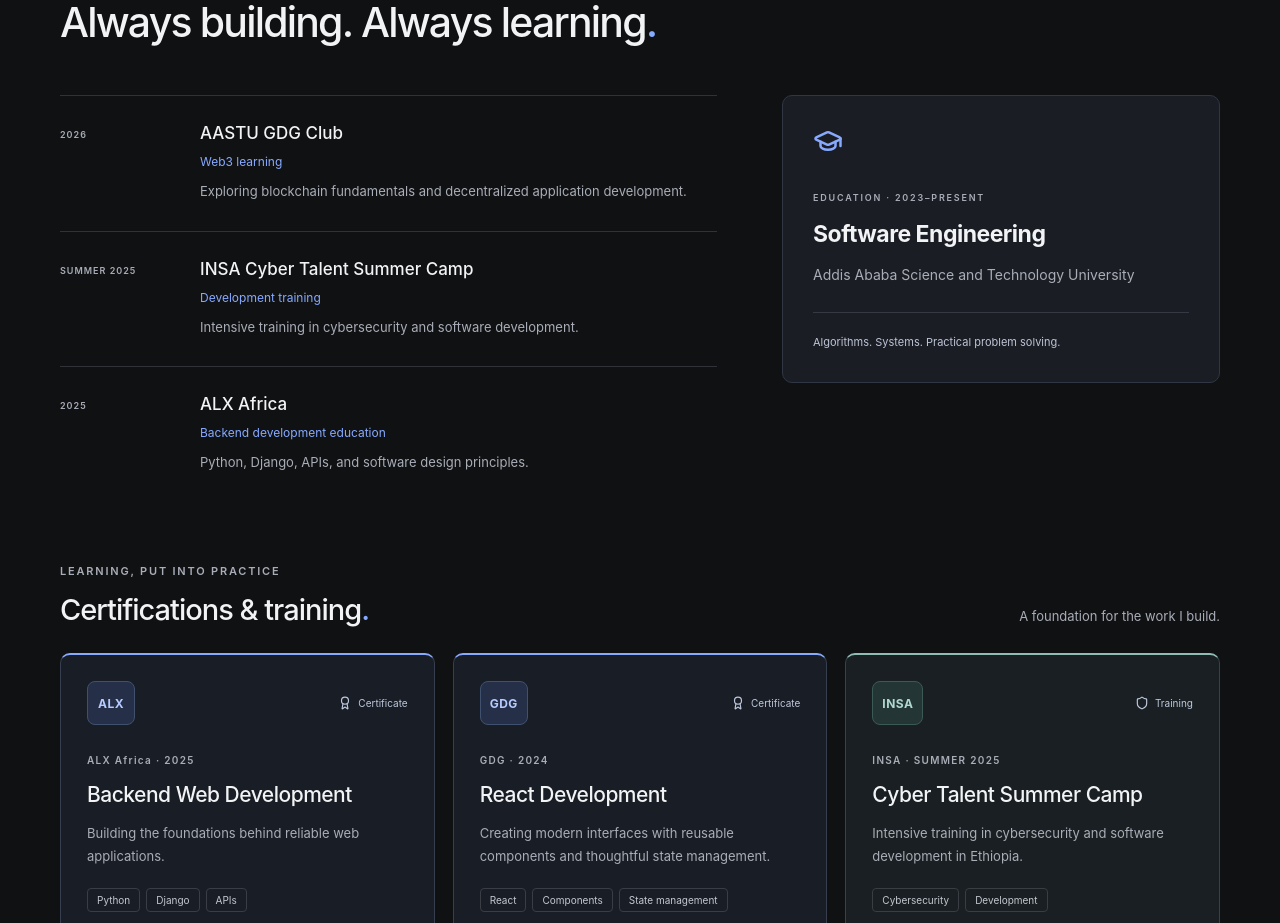
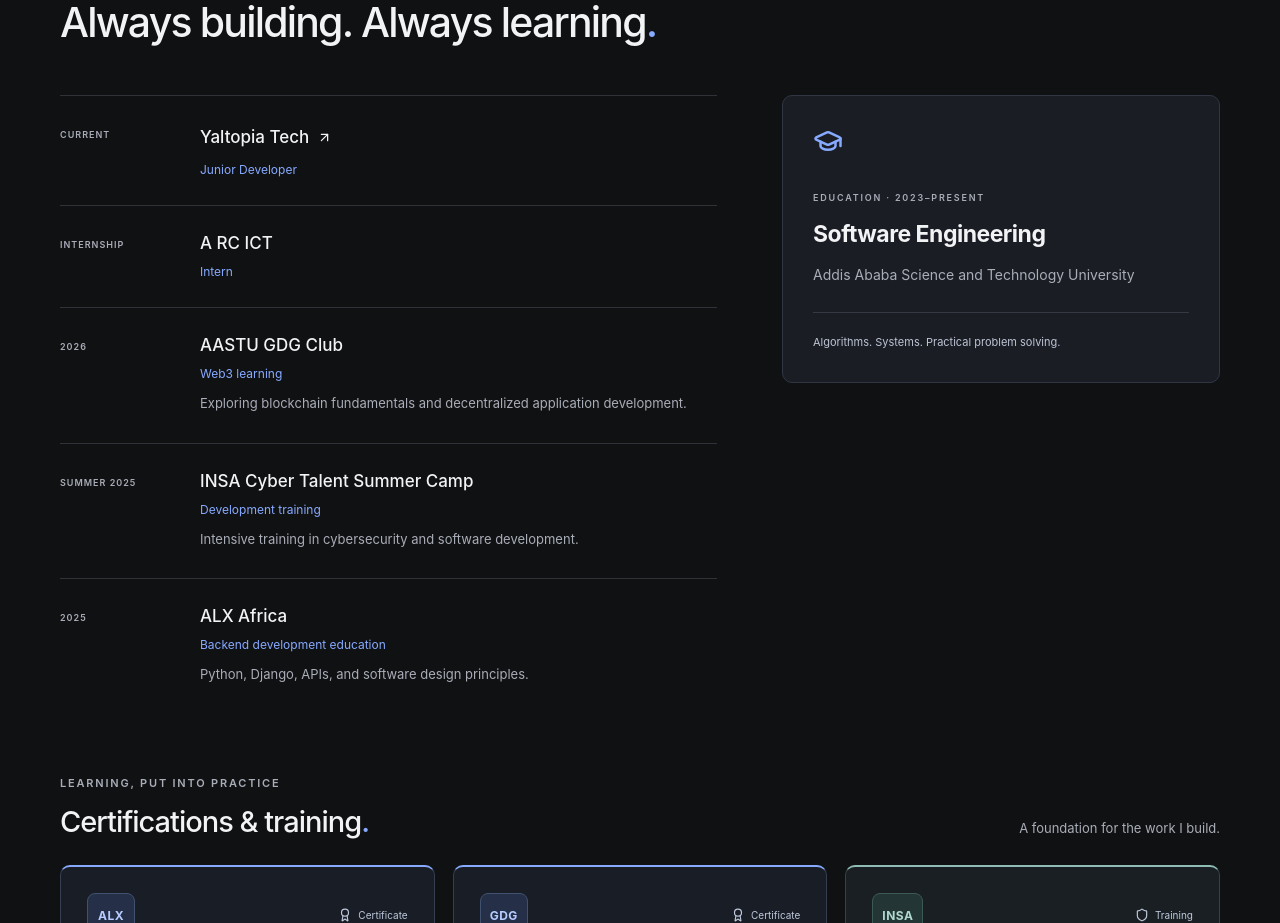
Before and after one commit to Abdurazakm/portfolio, a React (Vite) app: page / in a window 1280 px wide. Shown: the part 3480-4403 px from the top of the page. Built offline with nearby package versions, Linux system fonts and the light colour scheme.

Commit message:
Add Yaltopia Tech junior developer and A RC ICT internship roles

```diff
--- a/src/components/Experience.jsx
+++ b/src/components/Experience.jsx
@@ -1,4 +1,4 @@
-import { Award, Eye, GraduationCap, Plus, Shield } from "lucide-react";
+import { ArrowUpRight, Award, Eye, GraduationCap, Plus, Shield } from "lucide-react";
 import { certificates } from "../certificates";
 import { CertificateViewer } from "./CertificateViewer";
 
@@ -10,6 +10,17 @@ const otherCertificateCount = otherCertificates.reduce(
 );
 
 const experience = [
+  {
+    period: "CURRENT",
+    title: "Yaltopia Tech",
+    role: "Junior Developer",
+    website: "https://www.yaltopiatech.com/",
+  },
+  {
+    period: "INTERNSHIP",
+    title: "A RC ICT",
+    role: "Intern",
+  },
   {
     period: "2026",
     title: "AASTU GDG Club",
@@ -49,9 +60,23 @@ export function Experience() {
             <article className="timeline-item" key={item.title}>
               <p className="eyebrow">{item.period}</p>
               <div>
-                <h3>{item.title}</h3>
+                <h3>
+                  {item.website ? (
+                    <a
+                      className="experience-company-link"
+                      href={item.website}
+                      target="_blank"
+                      rel="noreferrer"
+                      aria-label={`${item.title} company website (opens in a new tab)`}
+                    >
+                      {item.title} <ArrowUpRight size={15} aria-hidden="true" />
+                    </a>
+                  ) : (
+                    item.title
+                  )}
+                </h3>
                 <span className="experience-role">{item.role}</span>
-                <p>{item.description}</p>
+                {item.description && <p>{item.description}</p>}
               </div>
             </article>
           ))}
--- a/src/index.css
+++ b/src/index.css
@@ -616,6 +616,15 @@ summary::-webkit-details-marker {
 }
 .experience-role {
   font-size: 12px;
+  color: var(--blue);
+}
+.experience-company-link {
+  display: inline-flex;
+  align-items: center;
+  gap: 8px;
+  min-height: 28px;
+}
+.experience-company-link:hover {
   color: var(--blue);
 }
 .timeline-item div > p {
```
